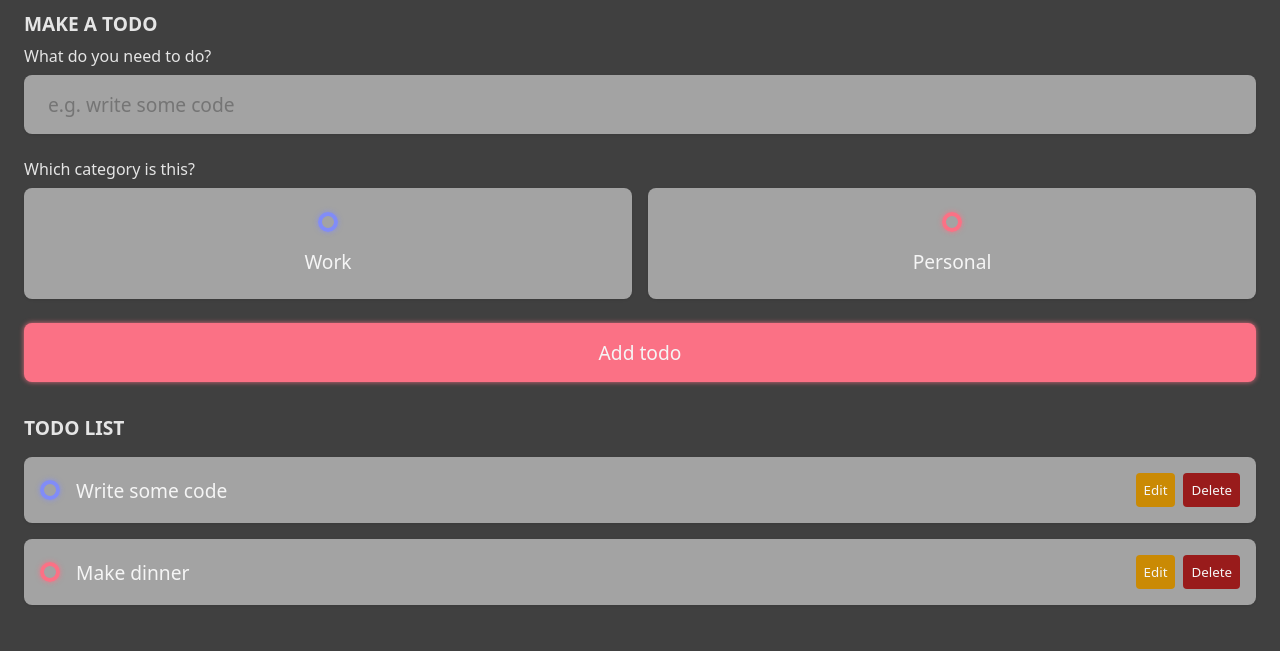
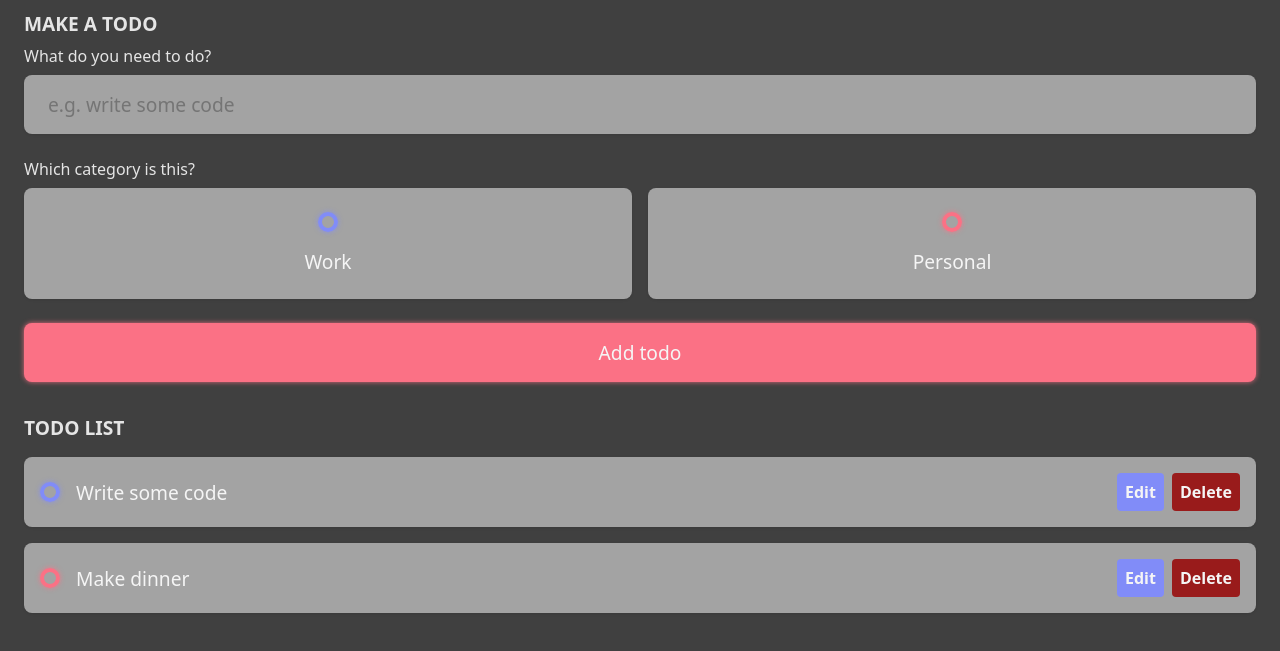
Before and after one commit to James-Rozy/what-to-do, a plain HTML site: page index.html in a window 1280 px wide. Shown: the part 109-760 px from the top of the page. Drawn offline with Linux system fonts and the light colour scheme.

Commit message:
Add small change to edit button

```diff
--- a/style.css
+++ b/style.css
@@ -1,5 +1,6 @@
 :root {
   --main-font-family: ui-sans-serif, system-ui, -apple-system, BlinkMacSystemFont, "Segoe UI", Roboto, "Helvetica Neue", Arial, "Noto Sans", sans-serif, "Apple Color Emoji", "Segoe UI Emoji", "Segoe UI Symbol", "Noto Color Emoji";
+
   --neutral-100: #f5f5f5;
   --neutral-200: #e5e5e5;
   --neutral-300: #d4d4d4;
@@ -12,7 +13,6 @@
 
   --indigo-400: #818cf8;
   --rose-400: #fb7185;
-  --yellow-600: #ca8a04;
   --red-800: #991b1b;
 
   --shadow: 0 1px 3px rgba(0, 0, 0, 0.1);
@@ -29,7 +29,8 @@
   font-family: var(--main-font-family);
 }
 
-input:not([type="radio"]):not([type="checkbox"]), button {
+input:not([type="radio"]):not([type="checkbox"]),
+button {
   appearance: none;
   border: none;
   outline: none;
@@ -45,8 +46,8 @@ body {
   color: var(--neutral-200);
 }
 
-main > header,
-main > div {
+main>header,
+main>div {
   margin-top: 2rem;
   margin-bottom: 2rem;
   padding-left: 1.5rem;
@@ -160,7 +161,7 @@ input[type="checkbox"] {
   box-shadow: var(--personal-shadow);
 }
 
-input:checked ~ .bubble::after {
+input:checked~.bubble::after {
   width: 10px;
   height: 10px;
   opacity: 1;
@@ -235,13 +236,15 @@ input:checked ~ .bubble::after {
   padding: 0.5rem;
   border-radius: 0.25rem;
   color: var(--neutral-100);
+  font-size: 1rem;
+  font-weight: 700;
   cursor: pointer;
   transition: 0.2s ease-in-out;
 }
 
 .todo-item .actions .edit {
   margin-right: 0.5rem;
-  background-color: var(--yellow-600);
+  background-color: var(--indigo-400);
 }
 
 .todo-item .actions .delete {
```
